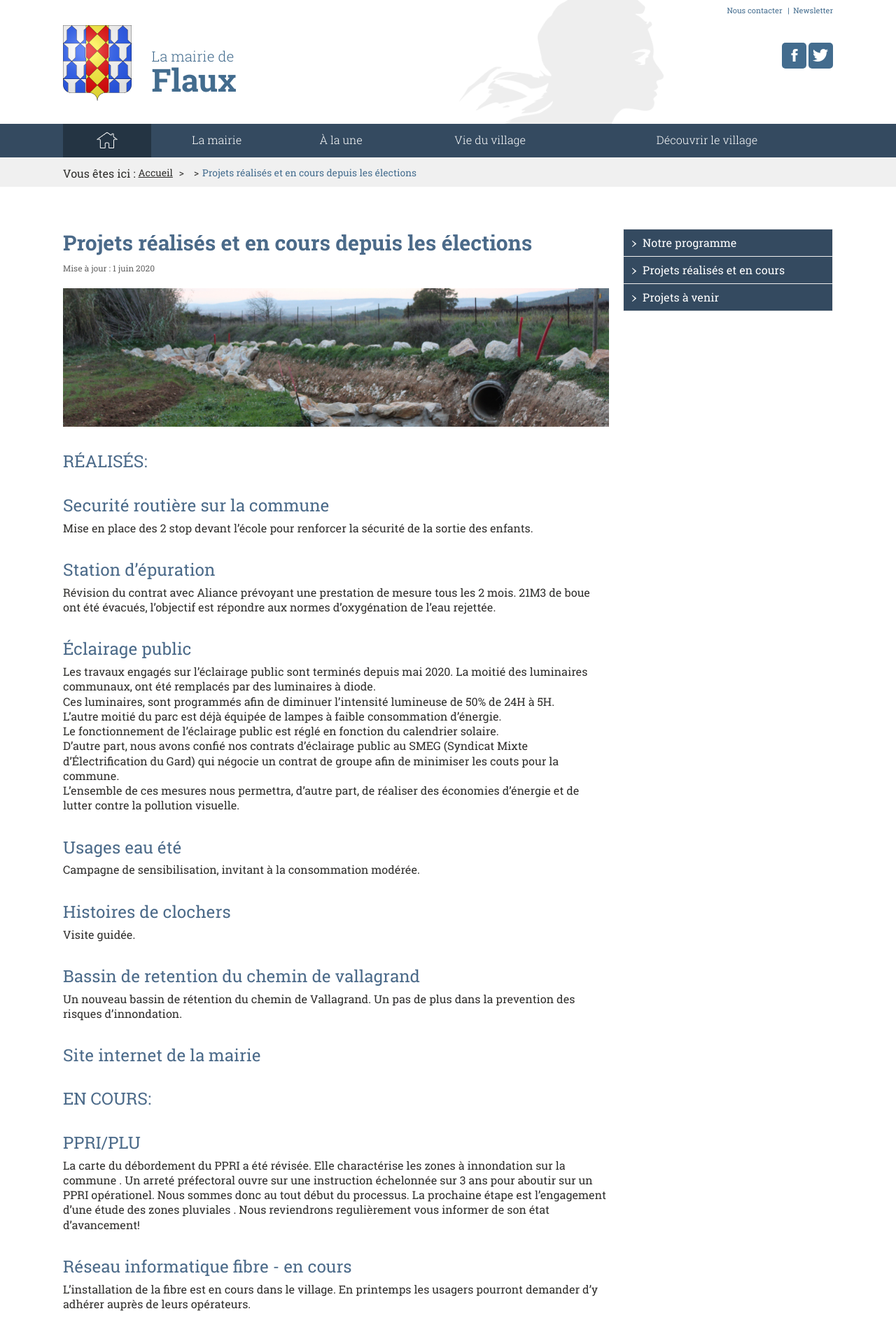
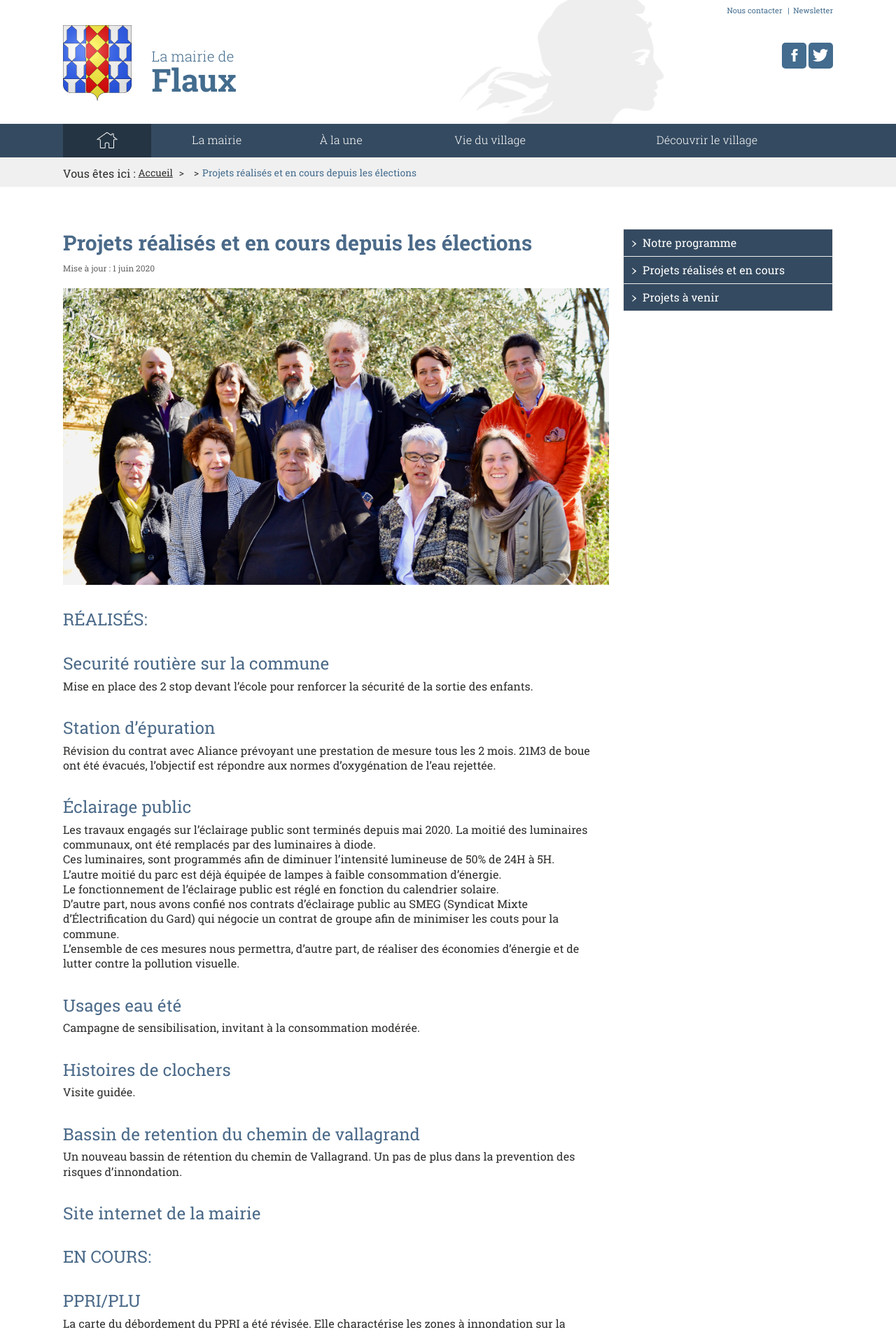
Before and after one commit to Flaux-Village/flaux-village.github.io, a Jekyll site: the page built from projetfait.md, in a window 1280 px wide. Shown: the top 1904 px of the page at 70% size. Built offline with Jekyll 4.4.1, drawn with Linux system fonts in a browser that asks for light colours; our own code applies the rules of GitHub Pages for plain Markdown files.

Commit message:
Update projetfait.md

```diff
--- a/projetfait.md
+++ b/projetfait.md
@@ -5,7 +5,7 @@ description: Portail du village de Flaux
 keywords: mairie, commune, flaux, gard
 titre_page: Projets réalisés et en cours depuis les élections
 date_texte: 1 juin 2020
-illustration: /assets/illustrations/eauinnondlandscape_980.JPG
+illustration: /assets/images/equipenaturellement2.png
 description_illustration: Flaux.
 introduction:
 documents:
```
